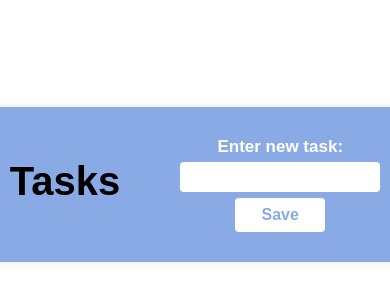
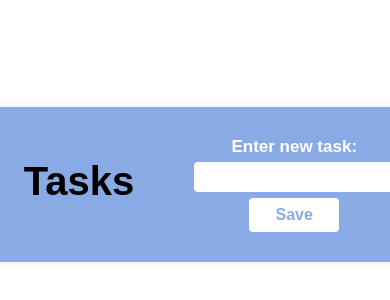
Before and after one commit to GnvSaikiran/task-viewer, a plain HTML site: page data.html in a window 390 px wide. Shown: the part 238-538 px from the top of the page. Drawn offline with Linux system fonts and the light colour scheme.

Commit message:
added margin for mobile view

```diff
--- a/styles.css
+++ b/styles.css
@@ -100,3 +100,9 @@ li {
   font-weight: bold;
   margin-bottom: 5px;
 }
+
+@media only screen and (max-width: 600px) {
+  .tasks-container {
+    margin-left: 28px;
+  }
+}
```
